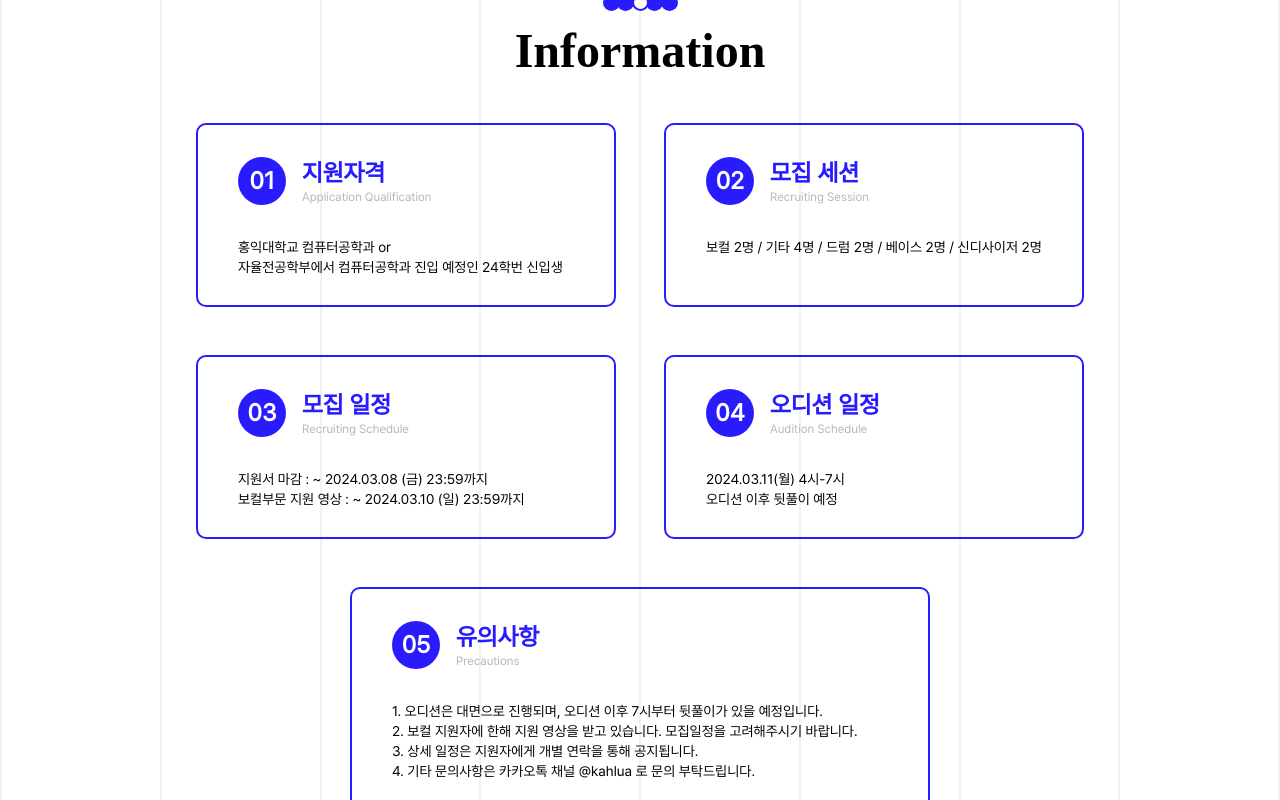
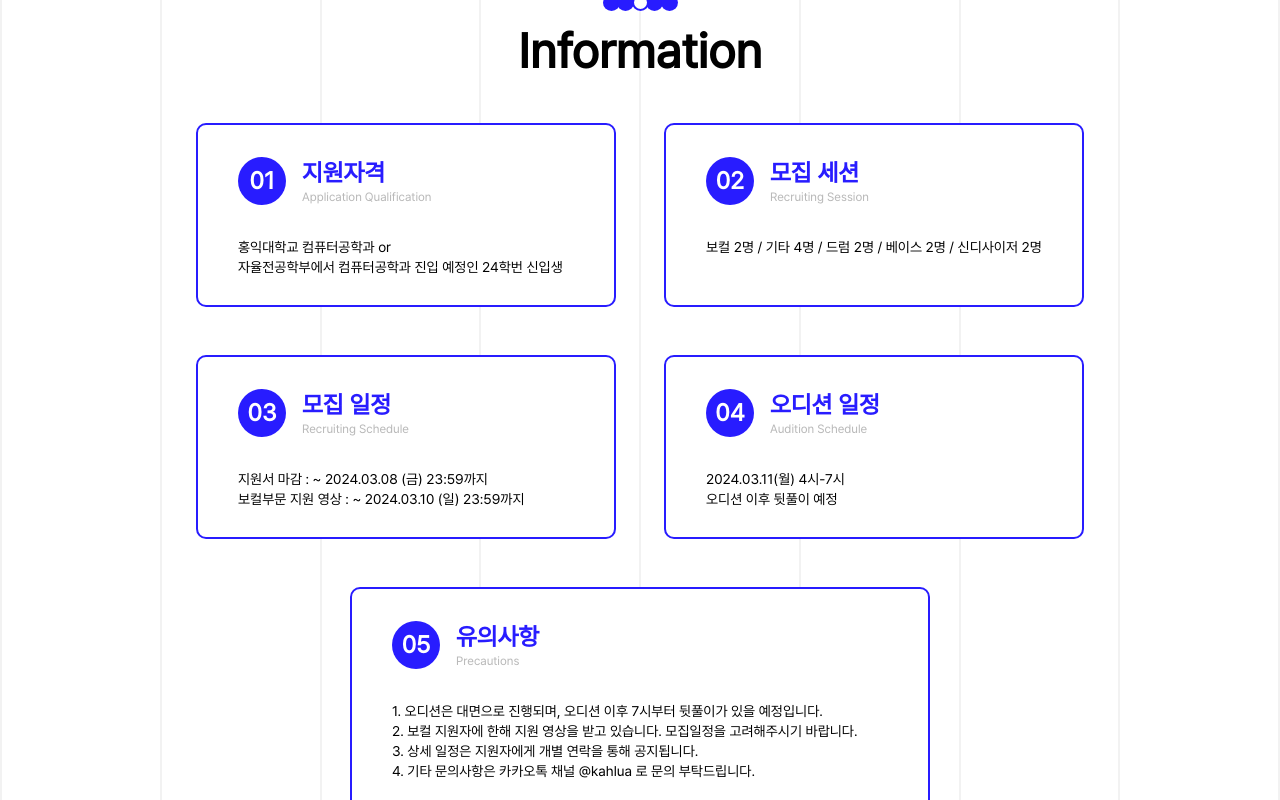
Before and after one commit to yumzen/Homepage_FE_20th, a Next.js app in the folder homepage/: page /recruit in a window 1280 px wide. Shown: the part 1000-1800 px from the top of the page. Built offline with nearby package versions, Linux system fonts and the light colour scheme.

Commit message:
Fix: clean up

```diff
--- a/homepage/postcss.config.js
+++ b/homepage/postcss.config.js
@@ -3,5 +3,4 @@ module.exports = {
     tailwindcss: {},
     autoprefixer: {},
   },
-  mode: "jit",
 }
--- a/homepage/src/pages/recruit/notice.tsx
+++ b/homepage/src/pages/recruit/notice.tsx
@@ -19,7 +19,7 @@ export default function Notice(){
 
 function Info_AQ(){
     return(
-        <div className="w-[420px] h-[184px] rounded-[10px] border-ocean border-2 py-8 px-10 m-6">
+        <div className="w-[420px] h-[184px] rounded-[10px] border-ocean bg-white border-2 py-8 px-10 m-6">
             <div className="flex flex-row">
                 <div className="align-center w-12 h-12 rounded-[24px] bg-ocean">
                     <p className="leading-[48px] text-2xl text-center font-bold text-[#FFFFFF]">01</p>
@@ -39,7 +39,7 @@ function Info_AQ(){
 
 function Info_Session(){
     return(
-        <div className="w-[420px] h-[184px] rounded-[10px] border-ocean border-2 py-8 px-10 m-6">
+        <div className="w-[420px] h-[184px] rounded-[10px] border-ocean bg-white border-2 py-8 px-10 m-6">
             <div className="flex flex-row">
                 <div className="align-center w-12 h-12 rounded-[24px] bg-ocean">
                     <p className="leading-[48px] text-2xl text-center font-bold text-[#FFFFFF]">02</p>
@@ -58,7 +58,7 @@ function Info_Session(){
 
 function Info_Schedule(){
     return(
-        <div className="w-[420px] h-[184px] rounded-[10px] border-ocean border-2 py-8 px-10 m-6">
+        <div className="w-[420px] h-[184px] rounded-[10px] border-ocean bg-white border-2 py-8 px-10 m-6">
             <div className="flex flex-row">
                 <div className="align-center w-12 h-12 rounded-[24px] bg-ocean">
                     <p className="leading-[48px] text-2xl text-center font-bold text-[#FFFFFF]">03</p>
@@ -78,7 +78,7 @@ function Info_Schedule(){
 
 function Info_Audition(){
     return(
-        <div className="w-[420px] h-[184px] rounded-[10px] border-ocean border-2 py-8 px-10 m-6">
+        <div className="w-[420px] h-[184px] rounded-[10px] border-ocean bg-white border-2 py-8 px-10 m-6">
             <div className="flex flex-row">
                 <div className="align-center w-12 h-12 rounded-[24px] bg-ocean">
                     <p className="leading-[48px] text-2xl text-center font-bold text-[#FFFFFF]">04</p>
@@ -98,7 +98,7 @@ function Info_Audition(){
 
 function Info_Precautions(){
     return(
-        <div className="w-[580px] h-auto rounded-[10px] border-ocean border-2 py-8 px-10 m-6">
+        <div className="w-[580px] h-auto rounded-[10px] border-ocean bg-white border-2 py-8 px-10 m-6">
             <div className="flex flex-row">
                 <div className="align-center w-12 h-12 rounded-[24px] bg-ocean">
                     <p className="leading-[48px] text-2xl text-center font-bold text-[#FFFFFF]">05</p>
--- a/homepage/tailwind.config.js
+++ b/homepage/tailwind.config.js
@@ -16,7 +16,6 @@ module.exports = {
       fontFamily:{
         'pretendard':['pretendard'],
         'Salvar':['Salvar'],
-        'Gotham':['Gotham'],
         'GothamBold':['Gotham bold'],
         'GothamItalic':['Gotham bold italic']
       },
@@ -34,5 +33,5 @@ module.exports = {
 
   },
   plugins: [],
-
+  mode: "jit",
 }
```
Also changed, not shown: homepage/public/assets/Pretendard-Regular.woff (deleted).
